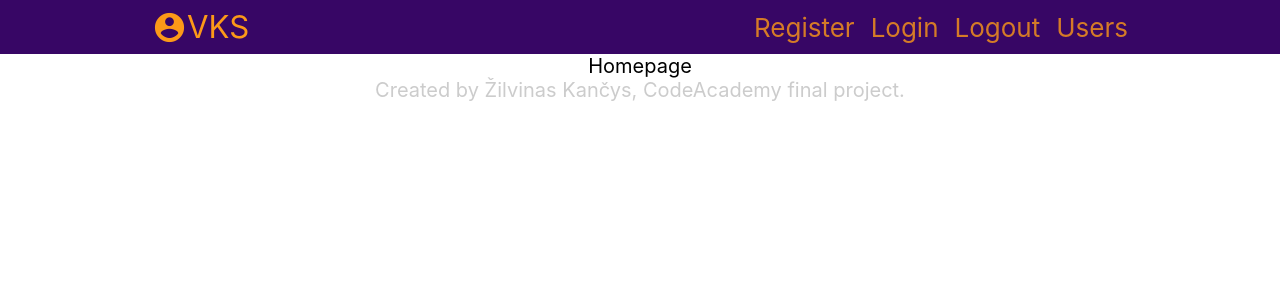
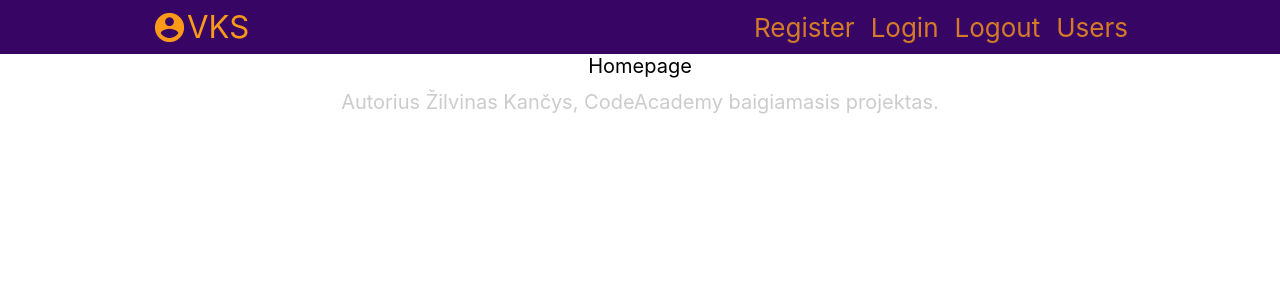
Before and after one commit to 194pp/code-academy_final-asignment, a React (Create React App) app: page / in a window 1280 px wide. Shown: the top 300 px of the page. Built offline with nearby package versions, Linux system fonts and the light colour scheme.

Commit message:
Adjusted the Footer styling

```diff
--- a/src/components/Footer/Footer.jsx
+++ b/src/components/Footer/Footer.jsx
@@ -3,7 +3,7 @@ import classes from './Footer.module.css';
 const Footer = () => {
   return (
     <footer className={classes.Footer}>
-      Created by Žilvinas Kančys, CodeAcademy final project.
+      Autorius Žilvinas Kančys, CodeAcademy baigiamasis projektas.
     </footer>
   )
 }
--- a/src/components/Footer/Footer.module.css
+++ b/src/components/Footer/Footer.module.css
@@ -1,3 +1,4 @@
 .Footer {
   color: #ccc;
+  padding: 12px;
 }
```
